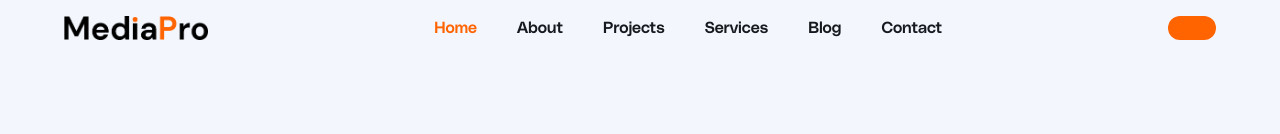
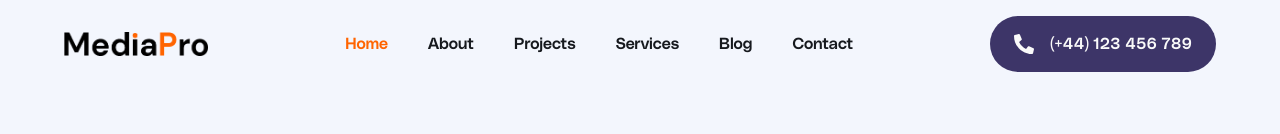
Before and after one commit to sutharjay1/forgevista-media-pro, a React (Vite) app: page / in a window 1280 px wide. Shown: the top 134 px of the page. Built offline with nearby package versions, Linux system fonts and the light colour scheme.

Commit message:
ui bug fix

```diff
--- a/src/components/Header.jsx
+++ b/src/components/Header.jsx
@@ -9,8 +9,10 @@ import {
   SheetContent,
   SheetHeader,
   SheetTitle,
-  SheetTrigger
+  SheetTrigger,
 } from "./Sheet";
+import { ArrowRight } from "lucide-react";
+import { FaPhone } from "react-icons/fa";
 
 const Header = () => {
   const pathname = useLocation();
@@ -65,10 +67,21 @@ const Header = () => {
               </div>
             </div>
             <Button
+              bg
+              href="/get-started"
+              className={
+                "bg-[#3d3568]  hover:-translate-y-2 transition-all hover:bg-[#ff6400] rounded-full px-6 py-4"
+              }
+
+            >
+              <span><FaPhone size={20} className="mr-2 rotate-90" /></span>
+              (+44) 123 456 789
+            </Button>
+            {/* <Button
               message="Sign Up"
               className="px-6 rounded-2xl bg-[#ff6400]"
               href={"/auth"}
-            />
+            /> */}
             <div className="flex lg:hidden items-center justify-center gap-12">
               <span onClick={handleMenu}>
                 <SheetTrigger>
@@ -88,7 +101,7 @@ const Header = () => {
               {" "}
               <Link to={"/"}>
                 <img
-                  src="../assets/FooterLogo.png"
+                  src="../assets/Logo.png"
                   className="mx-auto h-6 w-auto object-cover"
                   alt="mediaPro"
                 />
@@ -105,10 +118,10 @@ const Header = () => {
                     className={`-m-3 flex items-center rounded-md p-3 text-sm font-semibold ${
                       option.path === pathname.pathname
                         ? "text-[#ff6400] underline underline-offset-8 font-bold"
-                        : `text-[${colorTheme.lightZinc}]`
+                        : `text-zinc-800`
                     }`}
                   >
-                    <span className="ml-3 text-base font-normal text-zinc-200">
+                    <span className="ml-3 text-base font-normal text-zinc-800">
                       {option.title}
                     </span>
                     <span>
--- a/src/components/Sheet.jsx
+++ b/src/components/Sheet.jsx
@@ -18,7 +18,7 @@ const SheetPortal = SheetPrimitive.Portal;
 const SheetOverlay = React.forwardRef(({ className, ...props }, ref) => (
   <SheetPrimitive.Overlay
     className={cn(
-      "fixed inset-0 z-50 bg-black/80  data-[state=open]:animate-in data-[state=closed]:animate-out data-[state=closed]:fade-out-0 data-[state=open]:fade-in-0",
+      "fixed inset-0 z-50   data-[state=open]:animate-in data-[state=closed]:animate-out data-[state=closed]:fade-out-0 data-[state=open]:fade-in-0",
       className
     )}
     {...props}
@@ -54,7 +54,7 @@ const SheetContent = React.forwardRef(
       >
         <Motion>{children}</Motion>
         <SheetPrimitive.Close
-          className="absolute right-4 top-4 inline-flex items-center justify-center rounded-md p-2 text-zinc-700 opacity-70 transition-opacity hover:bg-[#ff6400] hover:text-zinc-800 hover:opacity-100 focus:outline-none focus:ring-2 focus:ring-ring focus:ring-offset-2 focus-visible:outline focus-visible:outline-2 focus-visible:outline-offset-2 focus-visible:outline-[#ff6400] disabled:pointer-events-none"
+          className="absolute right-4 top-4 inline-flex items-center justify-center rounded-md p-2 text-zinc-200  transition-all bg-[#28214c] hover:bg-[#ff6400] hover:text-zinc-800 hover:opacity-100 focus:outline-none focus:ring-2 focus:ring-ring focus:ring-offset-2 focus-visible:outline focus-visible:outline-2 focus-visible:outline-offset-2 focus-visible:outline-[#ff6400] disabled:pointer-events-none"
           onClick={close}
         >
           <X size={24} />
```
